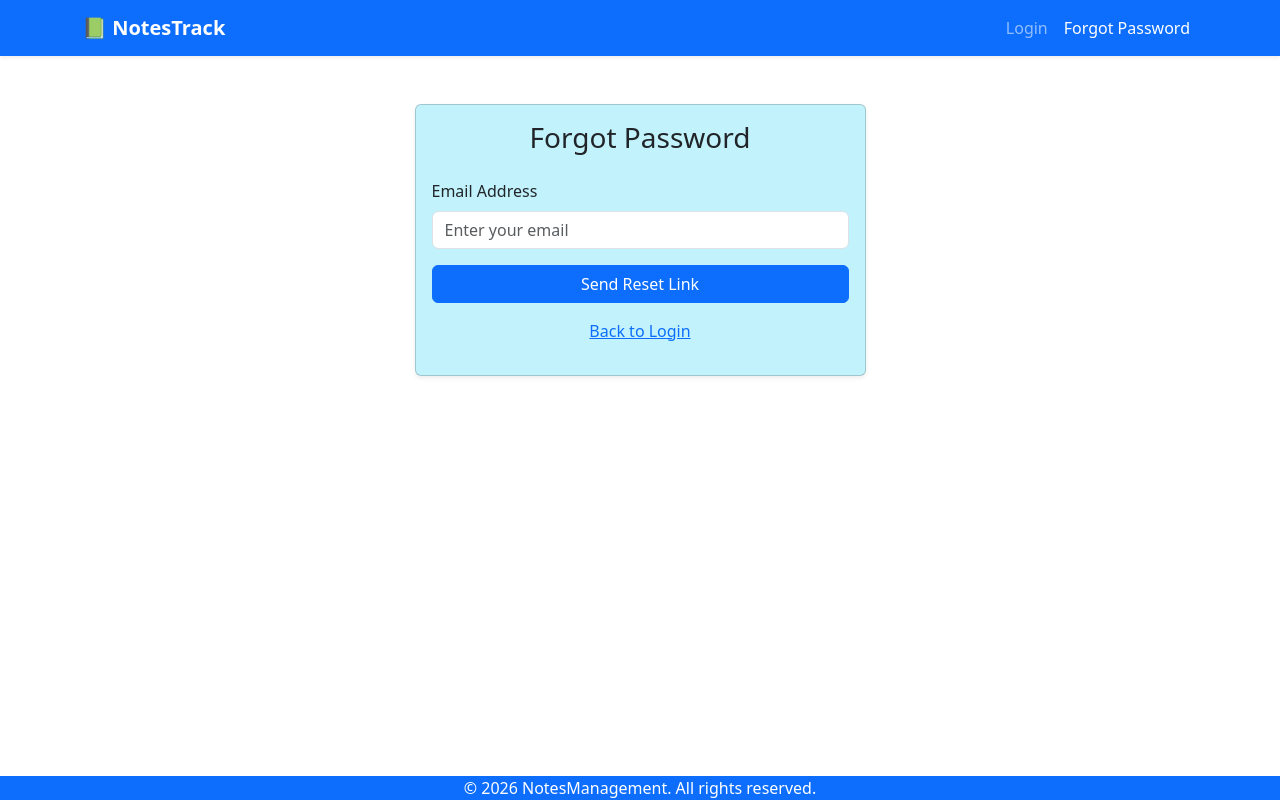
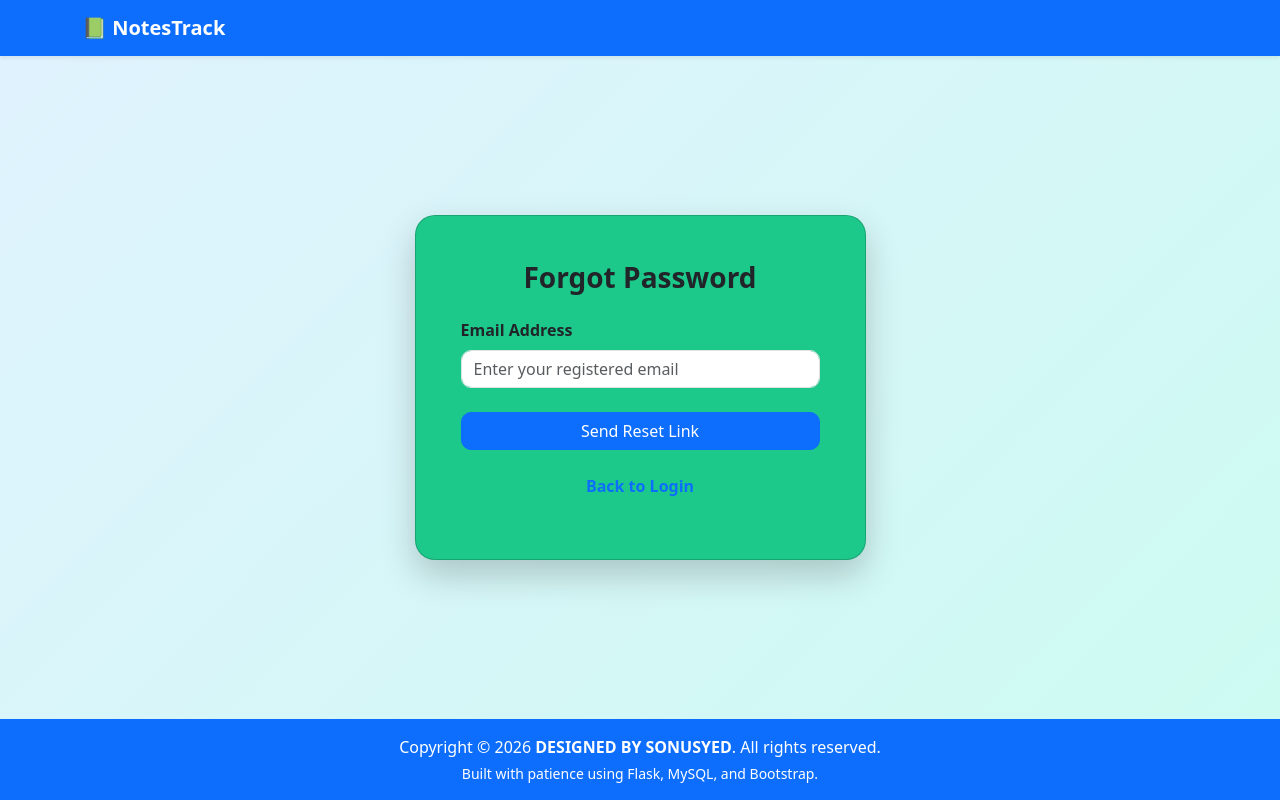
Before and after one commit to syedsonu1412-gif/NotesManagementapp, a Flask app: page /forgot-password in a window 1280 px wide. Run offline with Flask 3, Linux system fonts and the light colour scheme.

Commit message:
Enhance forgot password page design and functionality
Updated the forgot password page layout and styles, improved flash message display, and added footer information.

```diff
--- a/templates/forgot_password.html
+++ b/templates/forgot_password.html
@@ -4,45 +4,63 @@
     <meta charset="UTF-8">
     <meta name="viewport" content="width=device-width, initial-scale=1.0">
     <title>Forgot Password</title>
+
     <link href="https://cdn.jsdelivr.net/npm/bootstrap@5.3.2/dist/css/bootstrap.min.css" rel="stylesheet">
+
+    <style>
+        body {
+
+       background: linear-gradient(135deg, #e0f2fe, #ccfbf1);
+        }
+
+        .forgot-card {
+            border-radius: 20px;
+            box-shadow: 0 15px 35px rgba(0, 0, 0, 0.2);
+            padding: 10px;
+            background-color: #1cc88a;
+        }
+
+        .forgot-card .card-body {
+            padding: 35px;
+        }
+
+        .form-control {
+            border-radius: 10px;
+        }
+
+        .btn-primary {
+            border-radius: 10px;
+        }
+    </style>
 </head>
+
 <body class="d-flex flex-column min-vh-100">
 
-<!-- ✅ NAVBAR -->
+<!-- Navbar -->
 <nav class="navbar navbar-expand-lg navbar-dark bg-primary shadow-sm">
     <div class="container">
         <a class="navbar-brand fw-bold" href="{{ url_for('login') }}">
             📗 NotesTrack
         </a>
-        <button class="navbar-toggler" type="button" data-bs-toggle="collapse" data-bs-target="#navbarNav">
-            <span class="navbar-toggler-icon"></span>
-        </button>
-        <div class="collapse navbar-collapse" id="navbarNav">
-            <ul class="navbar-nav ms-auto">
-                <li class="nav-item">
-                    <a class="nav-link" href="{{ url_for('login') }}">Login</a>
-                </li>
-                <li class="nav-item">
-                    <a class="nav-link active" href="#">Forgot Password</a>
-                </li>
-            </ul>
-        </div>
     </div>
 </nav>
 
-<!-- ✅ MAIN CONTENT -->
-<div class="container mt-5 flex-grow-1">
+<!-- Main Content -->
+<main class="flex-fill d-flex justify-content-center align-items-center">
+    <div class="container">
         <div class="row justify-content-center">
             <div class="col-md-5">
-            <div class="card shadow-sm bg-info bg-opacity-25">
+                <div class="card forgot-card">
                     <div class="card-body">
-                    <h3 class="card-title text-center mb-4">Forgot Password</h3>
+                        <h3 class="text-center mb-4 fw-bold">Forgot Password</h3>
 
+                        <!-- Flash Message -->
                         {% with messages = get_flashed_messages(with_categories=true) %}
                         {% if messages %}
                         {% for category, msg in messages %}
-                                <div class="alert alert-{{ category }} text-center">
+                        <div class="alert alert-{{ category }} alert-dismissible fade show text-center" role="alert">
                             {{ msg }}
+                            <button type="button" class="btn-close" data-bs-dismiss="alert"></button>
                         </div>
                         {% endfor %}
                         {% endif %}
@@ -50,32 +68,53 @@
 
                         <form method="POST">
                             <div class="mb-3">
-                            <label for="email" class="form-label">Email Address</label>
-                            <input type="email" class="form-control" id="email" name="email"
-                                   placeholder="Enter your email" required>
+                                <label class="form-label fw-semibold">Email Address</label>
+                                <input type="email" class="form-control"
+                                       name="email"
+                                       placeholder="Enter your registered email"
+                                       required>
                             </div>
-                        <button type="submit" class="btn btn-primary w-100">
+
+                            <button type="submit" class="btn btn-primary w-100 mt-2">
                                 Send Reset Link
                             </button>
                         </form>
 
-                    <p class="text-center mt-3">
-                        <a href="{{ url_for('login') }}">Back to Login</a>
+                        <p class="text-center mt-4">
+                            <a href="{{ url_for('login') }}" class="text-decoration-none fw-semibold">
+                                Back to Login
+                            </a>
                         </p>
+
                     </div>
                 </div>
             </div>
         </div>
     </div>
+</main>
 
-<footer class="bg-primary text-white mt-auto">
-    <div class="container h-220 d-flex justify-content-center align-items-center">
-        <p class="mb-0">
-            © 2026 NotesManagement. All rights reserved.
+<footer class="bg-primary text-white mt-auto py-3">
+    <div class="container text-center">
+        <p class="mb-1">
+            Copyright © 2026 <strong>DESIGNED BY SONUSYED</strong>. All rights reserved.
+        </p>
+        <p class="small mb-0">
+            Built with patience using Flask, MySQL, and Bootstrap.
         </p>
     </div>
 </footer>
 
 <script src="https://cdn.jsdelivr.net/npm/bootstrap@5.3.2/dist/js/bootstrap.bundle.min.js"></script>
+
+<script>
+    setTimeout(function () {
+        let alerts = document.querySelectorAll('.alert');
+        alerts.forEach(function(alert) {
+            let bsAlert = new bootstrap.Alert(alert);
+            bsAlert.close();
+        });
+    }, 3000);
+</script>
+
 </body>
 </html>
```
Lines whose indentation alone changed are shown as unchanged.
